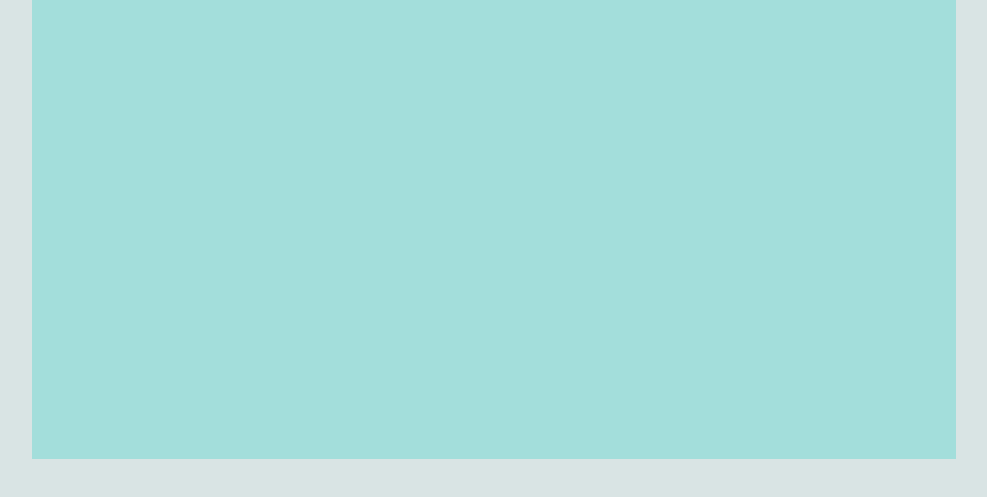
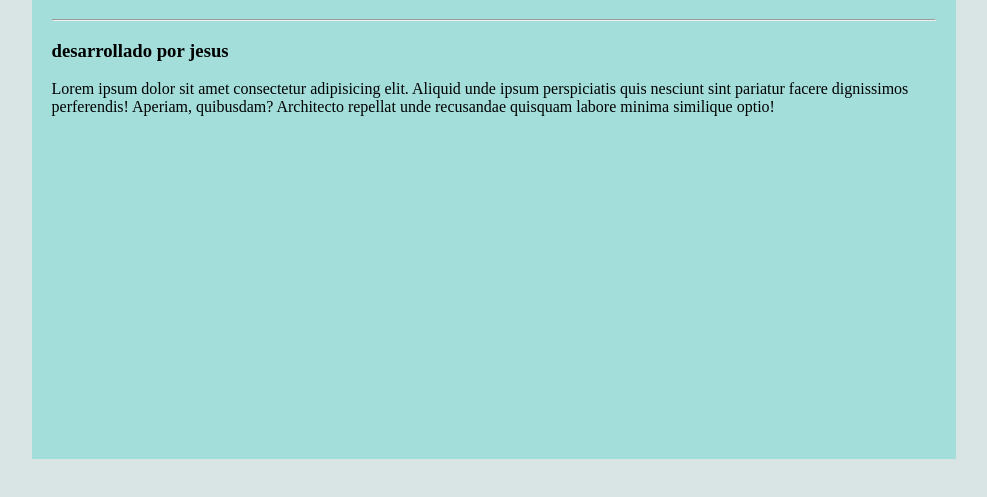
Before and after one commit to gsus2024/repo2, a plain HTML site: page index.html in a window 1280 px wide. Shown: the part 89-586 px from the top of the page, without its empty margins (146-1133 px from the left). Drawn offline with Linux system fonts and the light colour scheme.

Commit message:
se agrego parrafo desde rama jesus

```diff
--- a/index.html
+++ b/index.html
@@ -9,6 +9,12 @@
 <body>
     <div class="contenedor">
         <h1 class="titulo">publicidad jesús</h1>
+        <hr>
+        <h3>desarrollado por jesus </h3>
+        <p>
+            Lorem ipsum dolor sit amet consectetur adipisicing elit. Aliquid unde ipsum perspiciatis quis nesciunt sint pariatur facere dignissimos perferendis! Aperiam, quibusdam? Architecto repellat unde recusandae quisquam labore minima similique optio!
+
+        </p>
     </div>
 </body>
 </html>
```
